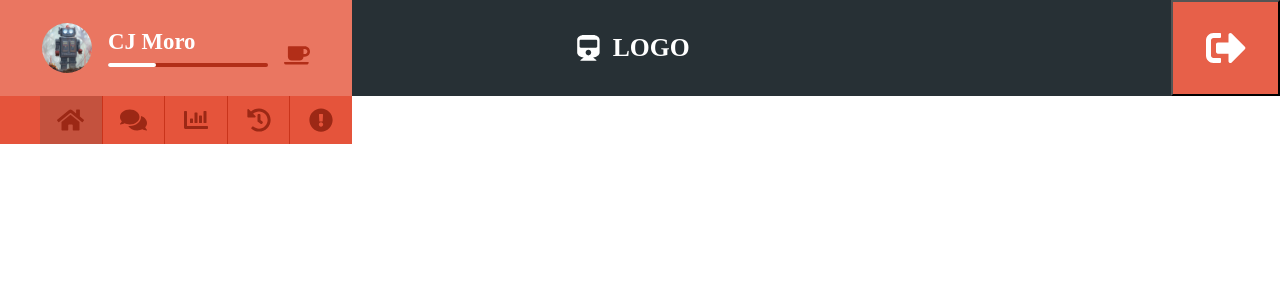
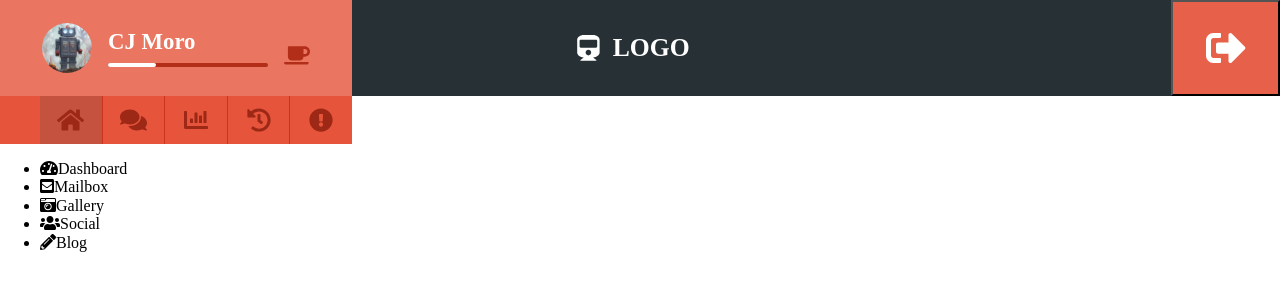
Before and after one commit to serCJm/react-admin-dashboard, a React (Create React App) app: page / in a window 1280 px wide. Shown: the top 300 px of the page. Built offline with nearby package versions, Linux system fonts and the light colour scheme.

Commit message:
Add data for home menu pages links

```diff
--- a/src/components/SideMenu.jsx
+++ b/src/components/SideMenu.jsx
@@ -9,7 +9,7 @@ class SideMenu extends Component {
       <nav className="side-menu">
         <Avatar />
         <SideMenuOptions />
-        {/* <SideMenuHome /> */}
+        <SideMenuHome />
       </nav>
     );
   }
--- a/src/components/SideMenuHome.jsx
+++ b/src/components/SideMenuHome.jsx
@@ -1,54 +1,83 @@
-// import React, { Component } from "react";
-// import ListMenu from "./ListMenuOptions";
-// import { FontAwesomeIcon } from "@fortawesome/react-fontawesome";
-// import { faTachometerAlt } from "@fortawesome/free-solid-svg-icons";
+import React, { Component } from "react";
+import SideMenuHomeList from "./SideMenuHomeList";
+import { FontAwesomeIcon } from "@fortawesome/react-fontawesome";
+import { faTachometerAlt } from "@fortawesome/free-solid-svg-icons";
+import { faEnvelopeSquare } from "@fortawesome/free-solid-svg-icons";
+import { faCameraRetro } from "@fortawesome/free-solid-svg-icons";
+import { faUsers } from "@fortawesome/free-solid-svg-icons";
+import { faPencilAlt } from "@fortawesome/free-solid-svg-icons";
 
-// class SideMenuHome extends Component {
-//   constructor(props) {
-//     super(props);
-//     this.state = {
-//       items: {
-//         Pages: [
-//           {
-//             id: "dashboard",
-//             icon: <FontAwesomeIcon icon={faTachometerAlt} />,
-//             text: "Dashboard"
-//           },
-//           {
-//             id: "dashboard",
-//             icon: <FontAwesomeIcon icon={faTachometerAlt} />,
-//             text: "Dashboard"
-//           },
-//           {
-//             id: "dashboard",
-//             icon: <FontAwesomeIcon icon={faTachometerAlt} />,
-//             text: "Dashboard"
-//           },
-//           {
-//             id: "dashboard",
-//             icon: <FontAwesomeIcon icon={faTachometerAlt} />,
-//             text: "Dashboard"
-//           },
-//           {
-//             id: "dashboard",
-//             icon: <FontAwesomeIcon icon={faTachometerAlt} />,
-//             text: "Dashboard"
-//           }
-//         ]
-//       }
-//     };
-//   }
-//   render() { return ()};
-// //   render() {
-// //     return (
-// //     // //   <ListMenu
-// //     // //     //classNames={this.state.classNames}
-// //     // //     listItems={this.state.items.Pages}
-// //     // //     //current={this.state.currentOption}
-// //     // //     //onClick={this.handleOptionClick}
-// //     // //   />
-// //     // );
-// // //   }
-// // }
+class SideMenuHome extends Component {
+  constructor(props) {
+    super(props);
+    this.state = {
+      pages: [
+        {
+          id: "dashboard",
+          icon: <FontAwesomeIcon icon={faTachometerAlt} />,
+          text: "Dashboard",
+          submenu: null
+        },
+        {
+          id: "mailbox",
+          icon: <FontAwesomeIcon icon={faEnvelopeSquare} />,
+          text: "Mailbox",
+          submenu: [
+            {
+              id: "dashboard",
+              icon: <FontAwesomeIcon icon={faTachometerAlt} />,
+              text: "Dashboard"
+            },
+            {
+              id: "dashboard",
+              icon: <FontAwesomeIcon icon={faTachometerAlt} />,
+              text: "Dashboard"
+            },
+            {
+              id: "dashboard",
+              icon: <FontAwesomeIcon icon={faTachometerAlt} />,
+              text: "Dashboard"
+            }
+          ]
+        },
+        {
+          id: "gallery",
+          icon: <FontAwesomeIcon icon={faCameraRetro} />,
+          text: "Gallery",
+          submenu: null
+        },
+        {
+          id: "social",
+          icon: <FontAwesomeIcon icon={faUsers} />,
+          text: "Social",
+          submenu: null
+        },
+        {
+          id: "blog",
+          icon: <FontAwesomeIcon icon={faPencilAlt} />,
+          text: "Blog",
+          submenu: [
+            {
+              id: "dashboard",
+              icon: <FontAwesomeIcon icon={faTachometerAlt} />,
+              text: "Dashboard"
+            },
+            {
+              id: "dashboard",
+              icon: <FontAwesomeIcon icon={faTachometerAlt} />,
+              text: "Dashboard"
+            }
+          ]
+        }
+      ]
+    };
+  }
 
-// export default SideMenuHome;
+  render() {
+    return (
+      <h2>{Object.keys(this.state)[0]}</h2>,
+      <SideMenuHomeList listItems={this.state.pages} />
+    );
+  }
+}
+export default SideMenuHome;
--- /dev/null
+++ b/src/components/SideMenuHomeItem.jsx
@@ -0,0 +1,46 @@
+import React, { Component } from "react";
+
+class SideMenuHomeItem extends Component {
+  constructor(props) {
+    super(props);
+    this.state = {
+      isHoverOn: false
+    };
+
+    // this.handleHover = this.handleHover.bind(this);
+    // this.handleClick = this.handleClick.bind(this);
+  }
+
+  // handleHover() {
+  //   this.setState(prevStep => ({ isHoverOn: !prevStep.isHoverOn }));
+  // }
+
+  // handleClick() {
+  //   this.props.onClick(this.props.id);
+  // }
+
+  render() {
+    // let styleClass = this.props.classNames.li;
+
+    // check if item id matches current tab to apply active class
+    // if (this.props.current === this.props.id) {
+    //   styleClass += " " + this.props.classNames.active;
+    // } else if (this.state.isHoverOn) {
+    //   styleClass += " " + this.props.classNames.hover;
+    // }
+
+    return (
+      <li
+      // onMouseEnter={this.handleHover}
+      // onMouseLeave={this.handleHover}
+      // className={styleClass}
+      // onClick={this.handleClick}
+      >
+        {this.props.icon}
+        {this.props.text}
+      </li>
+    );
+  }
+}
+
+export default SideMenuHomeItem;
--- /dev/null
+++ b/src/components/SideMenuHomeList.jsx
@@ -0,0 +1,18 @@
+import React from "react";
+import SideMenuHomeItem from "./SideMenuHomeItem";
+
+function SideMenuHomeList(props) {
+  const listItems = props.listItems.map(item => (
+    <SideMenuHomeItem
+      id={item.id}
+      key={item.id}
+      icon={item.icon}
+      text={item.text}
+      //classNames={props.classNames}
+      // onClick={props.onClick}
+    />
+  ));
+  return <ul>{listItems}</ul>;
+}
+
+export default SideMenuHomeList;
```
